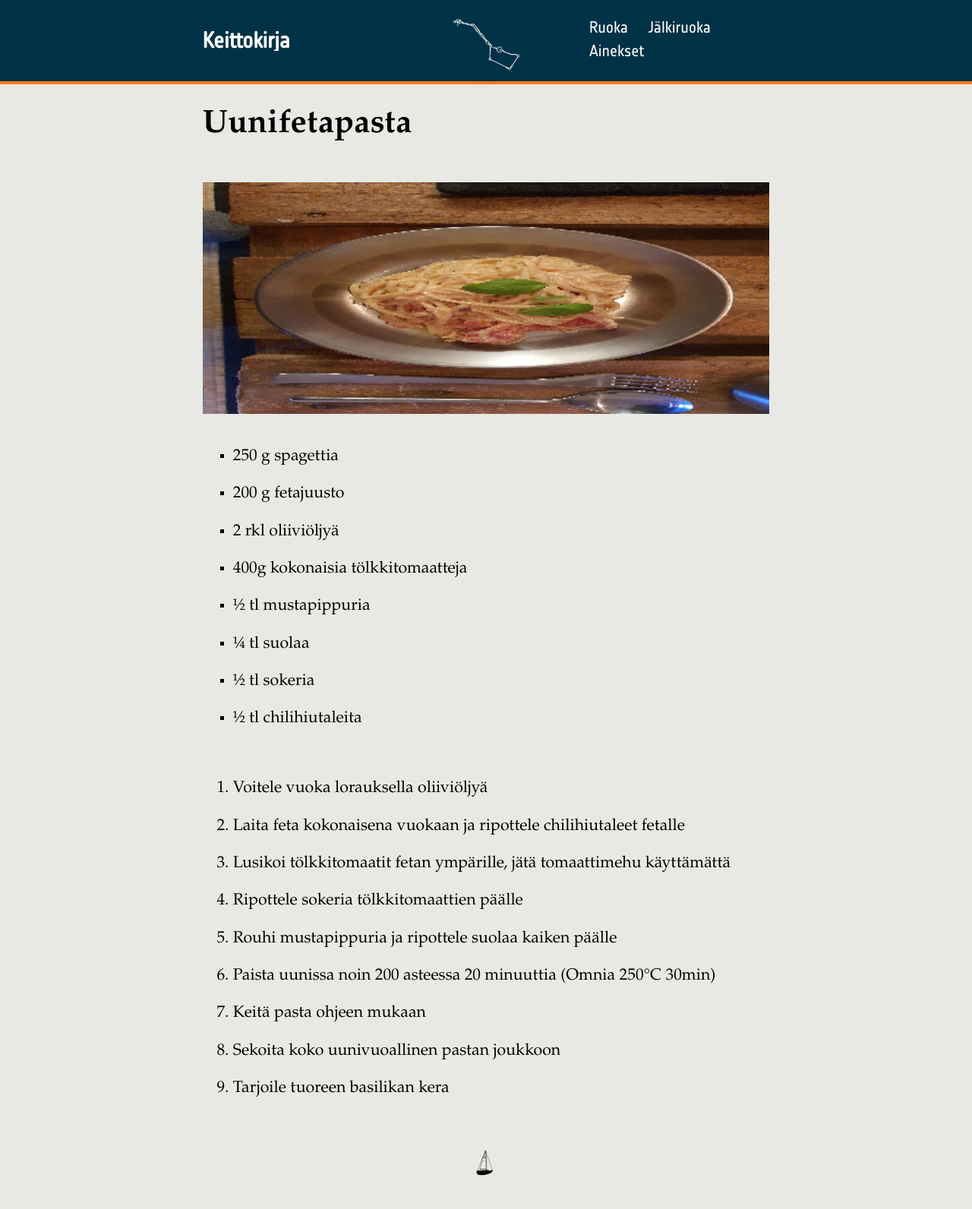
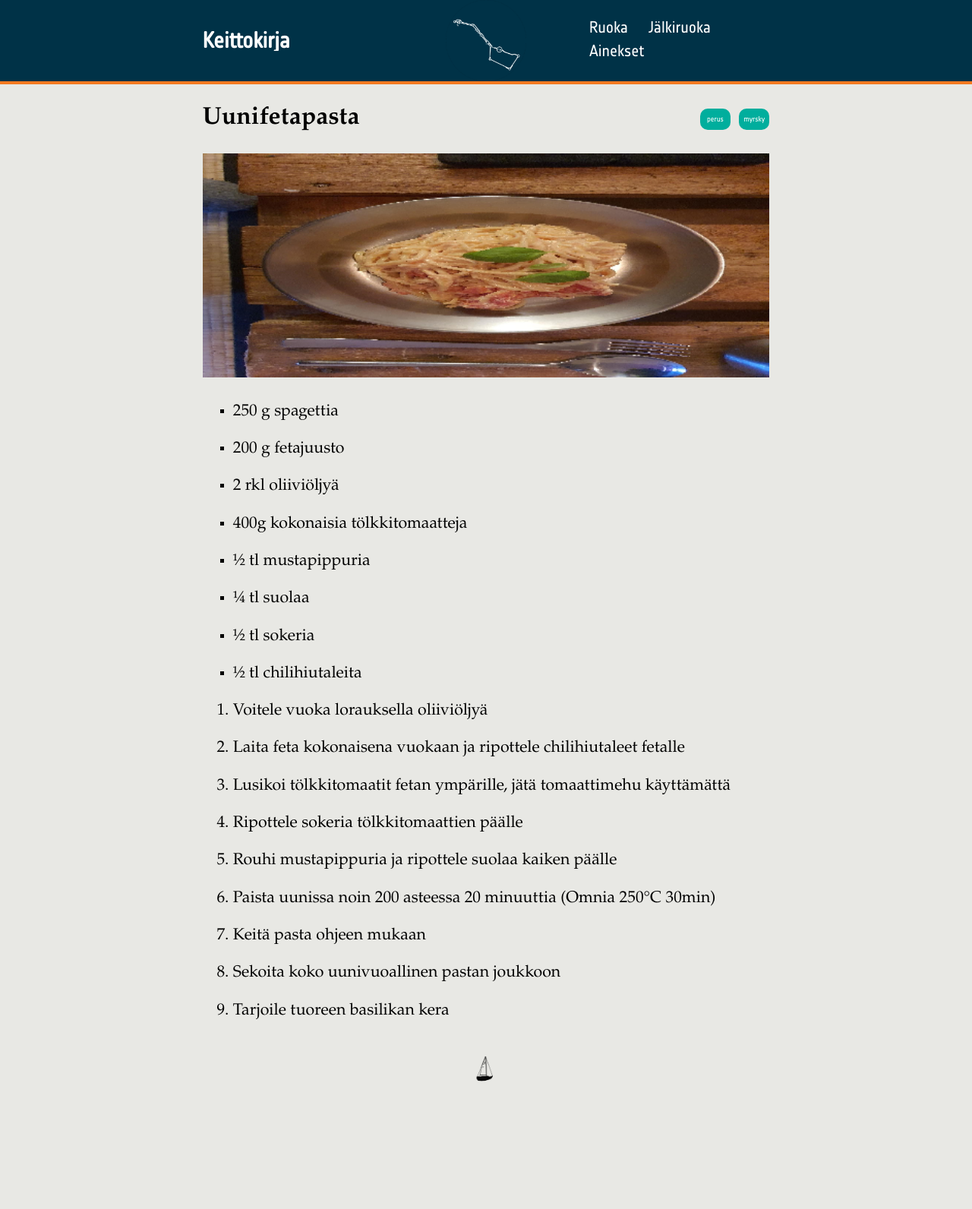
Before and after one commit to meri-imperiumi/cookbook, a Jekyll site: the page built from _recipes/oven-feta-pasta.md, in a window 1280 px wide. Shown: the whole page at 76% size. Built offline with Jekyll 4.4.1, drawn with Linux system fonts in a browser that asks for light colours; after the commit the page ends 1468 px from its top, so only the background shows below that.

Commit message:
Add tags to recipe pages too

```diff
--- a/_layouts/recipe.html
+++ b/_layouts/recipe.html
@@ -2,6 +2,16 @@
 layout: default
 page_class: recipe
 ---
-<h1>{{ page.title }}</h1>
-{{ content | replace: '.md', '/' | replace: 'a href="', 'a href="/' }}
+<article>
+    <div class="tag-pills">
+        {% if page.tags contains 'staples' %}
+        <span>perus</span>
+        {% endif %}
+        {% if page.tags contains 'storm' %}
+        <span>myrsky</span>
+        {% endif %}
+    </div>
+    <h1>{{ page.title }}</h1>
+    {{ content | replace: '.md', '/' | replace: 'a href="', 'a href="/' }}
+</article>
 <hr />
--- a/style/default.css
+++ b/style/default.css
@@ -195,10 +195,14 @@
 main table th, main table td {
     text-align: left;
 }
-main .tag-pills {
+main ul.cards .tag-pills {
     position: absolute;
     bottom: -4ch;
     right: 0px;
+}
+body.recipe .tag-pills {
+    float: right;
+    margin-top: 1.5em;
 }
 main .tag-pills > * {
     display: inline-block;
```
